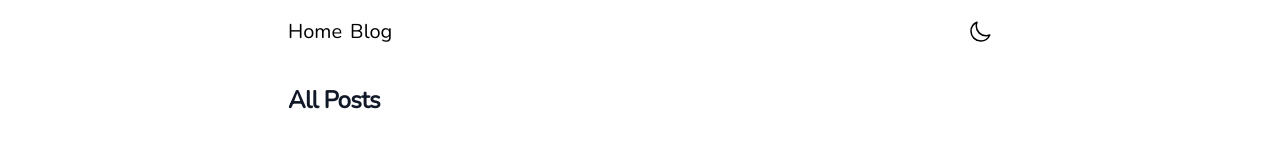
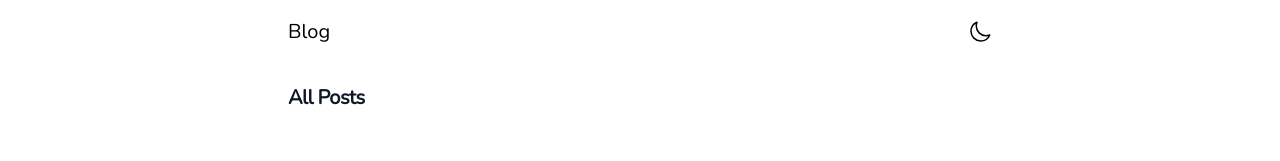
Before and after one commit to limkaleb/blog, a Next.js app: page / in a window 1280 px wide. Shown: the top 161 px of the page. Built offline with nearby package versions, Linux system fonts and the light colour scheme.

Commit message:
fix wordings

```diff
--- a/app/components/Navbar.tsx
+++ b/app/components/Navbar.tsx
@@ -7,9 +7,6 @@ export default function Navbar() {
       <div className="flex justify-between h-16">
         <div className="flex justify-between items-center w-full">
           <div className="flex justify-start gap-2">
-            <Link href="https://limkaleb.github.io" className="hover:underline">
-              <h1 className="text-xl font-medium">Home</h1>
-            </Link>
             <Link href="/" className="hover:underline">
               <h1 className="text-xl font-medium">Blog</h1>
             </Link>
--- a/app/page.tsx
+++ b/app/page.tsx
@@ -14,7 +14,7 @@ export default async function IndexPage() {
   return (
     <div>
       <div className="space-y-2 pt-6 pb-8 md:space-y-5">
-        <h1 className="text-2xl font-extrabold leading-10 tracking-tight text-gray-900 dark:text-gray-200 sm:text-4xl sm:leading-10 md:text-2xl md:leading-none">
+        <h1 className="text-xl font-extrabold leading-10 tracking-tight text-gray-900 dark:text-gray-200 sm:text-2xl sm:leading-10 md:text-xl md:leading-none">
           All Posts
         </h1>
       </div>
```
